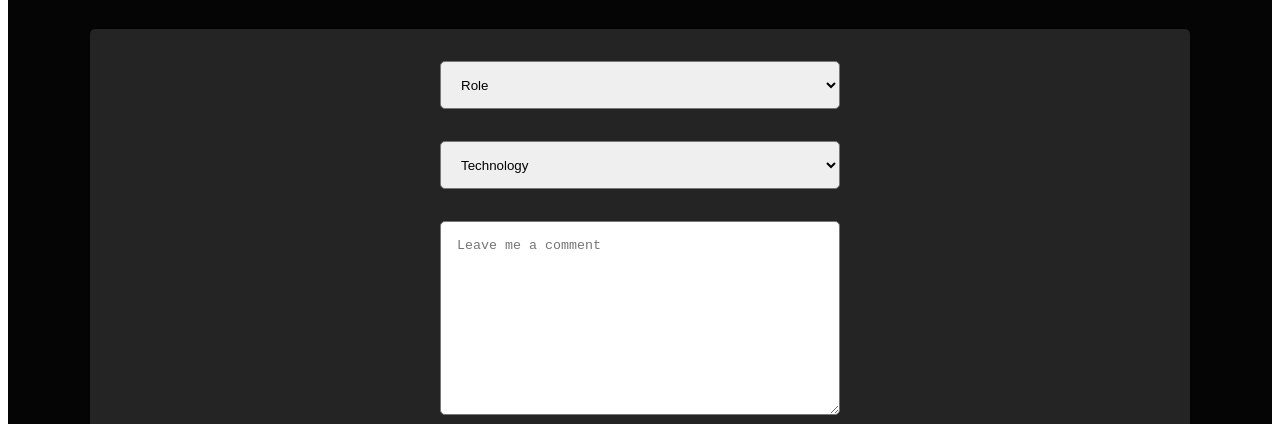
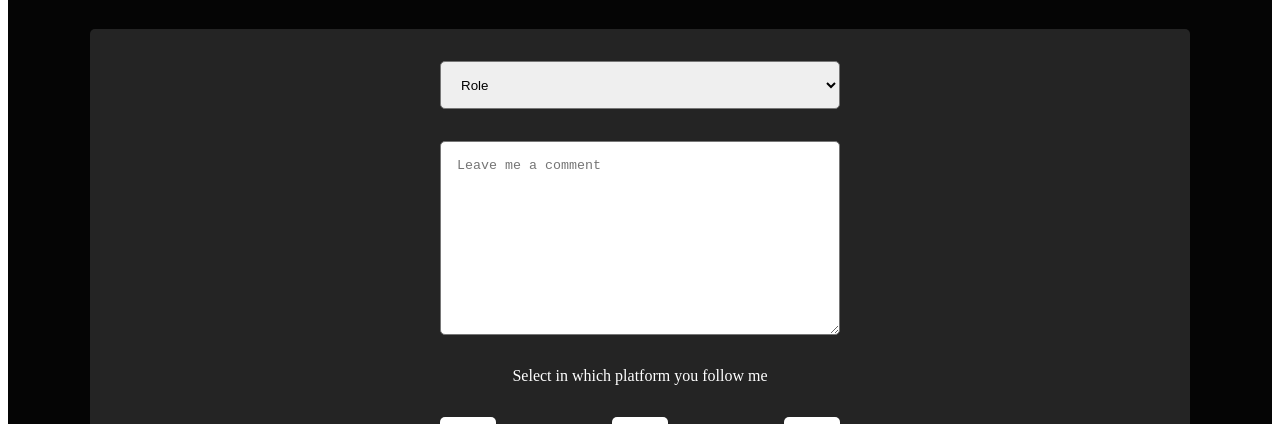
Before and after one commit to franciscocobas/gatsby-francisco-cobas-dev, a Gatsby site: page /survey in a window 1280 px wide. Shown: the part 250-674 px from the top of the page. Built offline with nearby package versions, Linux system fonts and the light colour scheme; Gatsby itself is replaced by a stand-in of ours.

Commit message:
Improve form

```diff
--- a/src/components/SurveyForm.tsx
+++ b/src/components/SurveyForm.tsx
@@ -105,11 +105,11 @@ function SurveyForm(): JSX.Element {
   } = useForm<Inputs>();
   const [platform, setPlatform] = useState<string>('');
   const [showConsent, setShowConsent] = useState<boolean>(false);
-  const watchAge = watch('age');
+  const watchInputs = watch(['age', 'role']);
 
   useEffect(() => {
-    setShowConsent(watchAge > 0 && watchAge < 18);
-  }, [watchAge]);
+    setShowConsent(watchInputs[0] > 0 && watchInputs[0] < 18);
+  }, [watchInputs]);
 
   const onSubmit: SubmitHandler<Inputs> = (data) => {
     console.log(data);
@@ -130,12 +130,14 @@ function SurveyForm(): JSX.Element {
             <option value='tester'>Tester</option>
             <option value='product-manager'>Product Manger</option>
           </select>
+          {watchInputs[1] === 'developer' && (
             <select {...register('tech')}>
               <option value=''>Technology</option>
               <option value='javascript'>JavaScript</option>
               <option value='ruby'>Ruby on rails</option>
               <option value='pyton'>Python</option>
             </select>
+          )}
           <textarea
             placeholder='Leave me a comment'
             {...register('comment')}
--- a/src/global.scss
+++ b/src/global.scss
@@ -7,6 +7,7 @@ body {
   padding: 0;
   margin: 0;
   font-size: 18px;
+  font-family: 'IBMPlex';
 }
 h1,
 h2,
--- a/src/pages/survey.tsx
+++ b/src/pages/survey.tsx
@@ -16,10 +16,6 @@ const StyledSurveyPageContainer = styled.div`
     .header {
       display: flex;
       align-items: center;
-    }
-    .logo {
-      width: 10rem;
-      height: 10rem;
     }
     .logo {
       width: 10rem;
```
Lines whose indentation alone changed are shown as unchanged.
